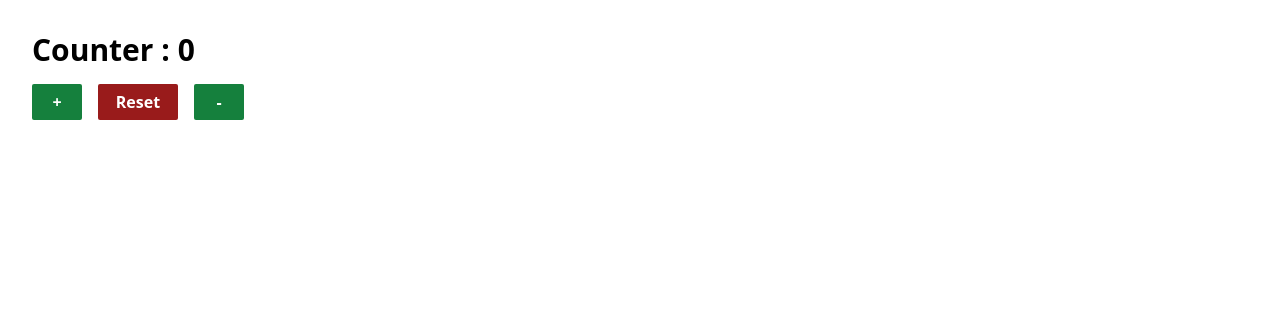
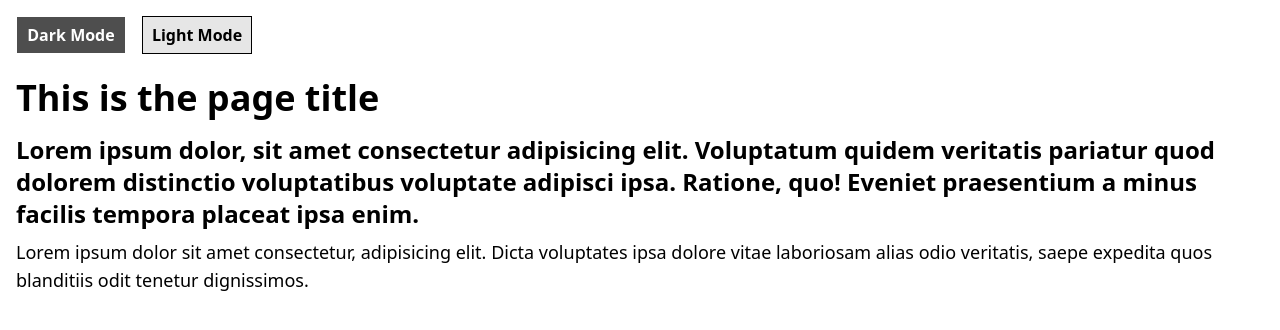
Before and after one commit to diduladishan/React_Project_Practice, a React (Vite) app: page / in a window 1280 px wide. Shown: the top 330 px of the page. Built offline with nearby package versions, Linux system fonts and the light colour scheme.

Commit message:
dark mode app using localStorage (persist the mode during the page reload)

```diff
--- a/src/App.jsx
+++ b/src/App.jsx
@@ -11,6 +11,7 @@ import SimpleCounterApp from "./pages/SimpleCounterApp";
 import SimpleFormValidation from "./pages/SimpleFormValidation";
 import TemperatureConverter from "./pages/TemperatureConverter";
 import CounterWithLocalStorage from "./pages/useEffect/CounterWithLocalStorage";
+import DarkModeToggle from "./pages/useEffect/DarkModeToggle";
 import TitleUpdater from "./pages/useEffect/TitleUpdater";
 import ToDoList from "./pages/useReducer/TodoList";
 import ToggleThemeApp from "./pages/useReducer/ToggleThemeApp";
@@ -34,7 +35,8 @@ function App() {
       {/* <UseReducerPractice /> */}
       {/* <ToDoList /> */}
       {/* <TitleUpdater /> */}
-      <CounterWithLocalStorage />
+      {/* <CounterWithLocalStorage /> */}
+      <DarkModeToggle />
     </>
   );
 }
--- /dev/null
+++ b/src/pages/useEffect/DarkModeToggle.jsx
@@ -0,0 +1,65 @@
+import React, { useEffect, useState } from "react";
+
+const DarkModeToggle = () => {
+  const initialValue = JSON.parse(localStorage.getItem("mode")) || {
+    textColor: "black",
+    backgroundColor: "white",
+  };
+  const [mode, setMode] = useState(initialValue);
+
+  useEffect(() => {
+    localStorage.setItem("mode", JSON.stringify(mode));
+  }, [mode]);
+
+  function darkMode() {
+    setMode({ textColor: "white", backgroundColor: "black" });
+  }
+
+  function lightMode() {
+    setMode({ textColor: "black", backgroundColor: "white" });
+  }
+
+  return (
+    <div
+      className="m-4 h-screen"
+      style={{
+        backgroundColor: `${mode.backgroundColor}`,
+        color: `${mode.textColor}`,
+      }}
+    >
+      <div className="mb-6 flex items-center gap-4">
+        <button
+          onClick={darkMode}
+          className="border border-white bg-[#4e4e4e] w-[110px] px-2 py-1.5 font-semibold text-white"
+        >
+          Dark Mode
+        </button>
+        <button
+          onClick={lightMode}
+          className="border border-black bg-[#e6e6e6] w-[110px] px-2 py-1.5 font-semibold text-black"
+        >
+          Light Mode
+        </button>
+      </div>
+
+      <div>
+        <p className="text-4xl font-bold mb-4">This is the page title</p>
+
+        <p className="text-2xl font-semibold mb-2">
+          Lorem ipsum dolor, sit amet consectetur adipisicing elit. Voluptatum
+          quidem veritatis pariatur quod dolorem distinctio voluptatibus
+          voluptate adipisci ipsa. Ratione, quo! Eveniet praesentium a minus
+          facilis tempora placeat ipsa enim.
+        </p>
+
+        <p className="text-lg">
+          Lorem ipsum dolor sit amet consectetur, adipisicing elit. Dicta
+          voluptates ipsa dolore vitae laboriosam alias odio veritatis, saepe
+          expedita quos blanditiis odit tenetur dignissimos.
+        </p>
+      </div>
+    </div>
+  );
+};
+
+export default DarkModeToggle;
```
